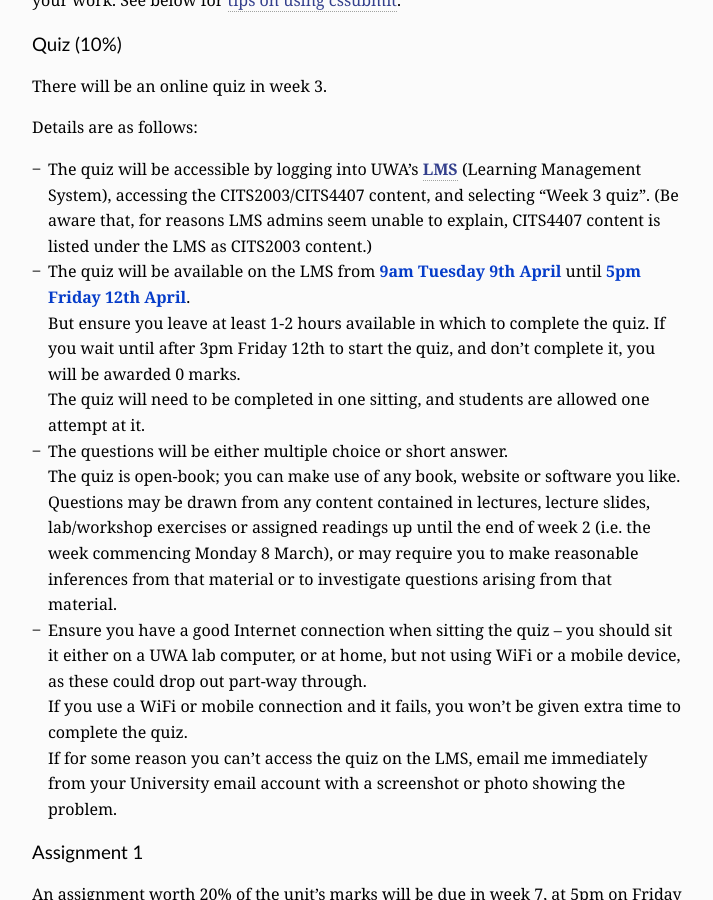
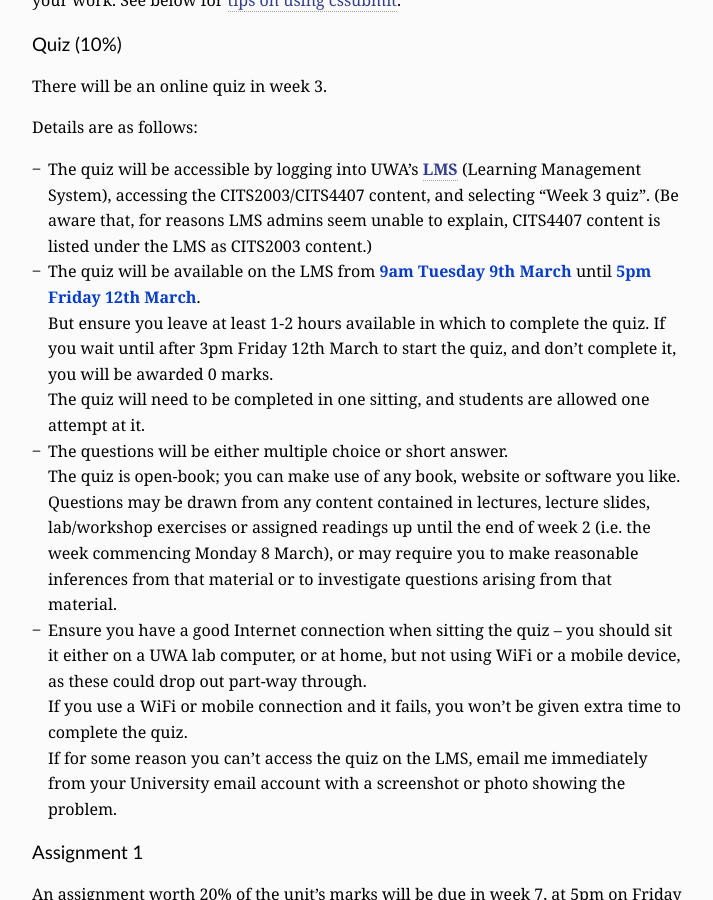
Before and after one commit to cits4407/cits4407.github.io, a Jekyll site: the page built from docs/_pages/assessment.md, in a window 1280 px wide and 900 px high, scrolled down 346 px. Shown: the whole window, without its empty margins (283-996 px from the left). Built offline with Jekyll 4.4.1, drawn with Linux system fonts in a browser that asks for light colours; some web fonts are replaced.

Commit message:
fix date of quiz

```diff
--- a/docs/_pages/assessment.md
+++ b/docs/_pages/assessment.md
@@ -31,10 +31,10 @@ Details are as follows:
   and selecting "Week 3 quiz". (Be aware that, for reasons LMS admins
   seem unable to explain, CITS4407 content is listed under
   the LMS as CITS2003 content.)
-- The quiz will be available on the LMS from **9am Tuesday 9th April**{:
-  class="hi-pri" :} until **5pm Friday 12th April**{: class="hi-pri" :}.
+- The quiz will be available on the LMS from **9am Tuesday 9th March**{:
+  class="hi-pri" :} until **5pm Friday 12th March**{: class="hi-pri" :}.
   But ensure you leave at least 1-2 hours available in which to complete
-  the quiz. If you wait until after 3pm Friday 12th to start the quiz,
+  the quiz. If you wait until after 3pm Friday 12th March to start the quiz,
   and don't complete it, you will be awarded 0 marks.
   The quiz will need to be completed in one sitting, and students are
   allowed one attempt at it.
```
